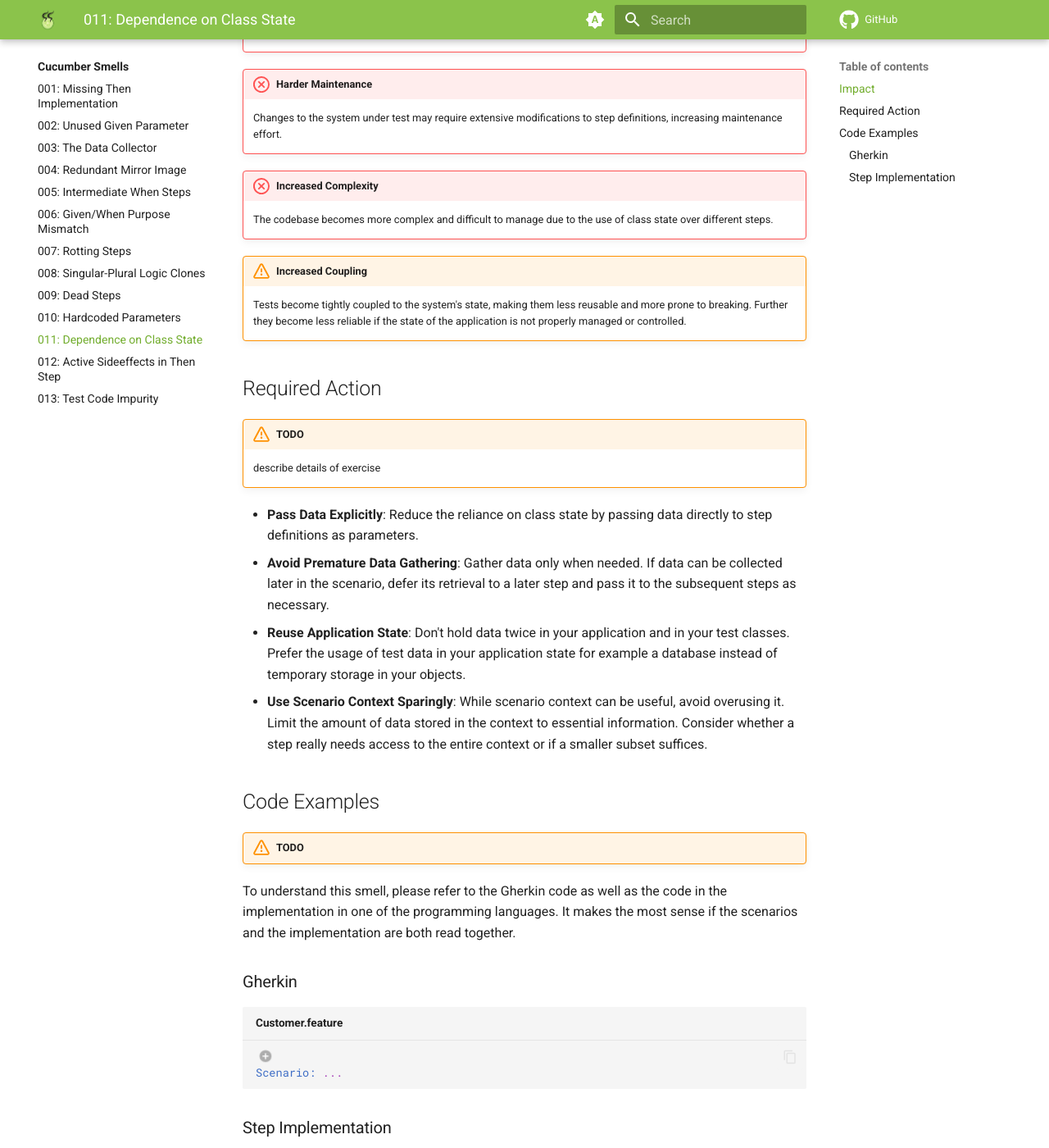
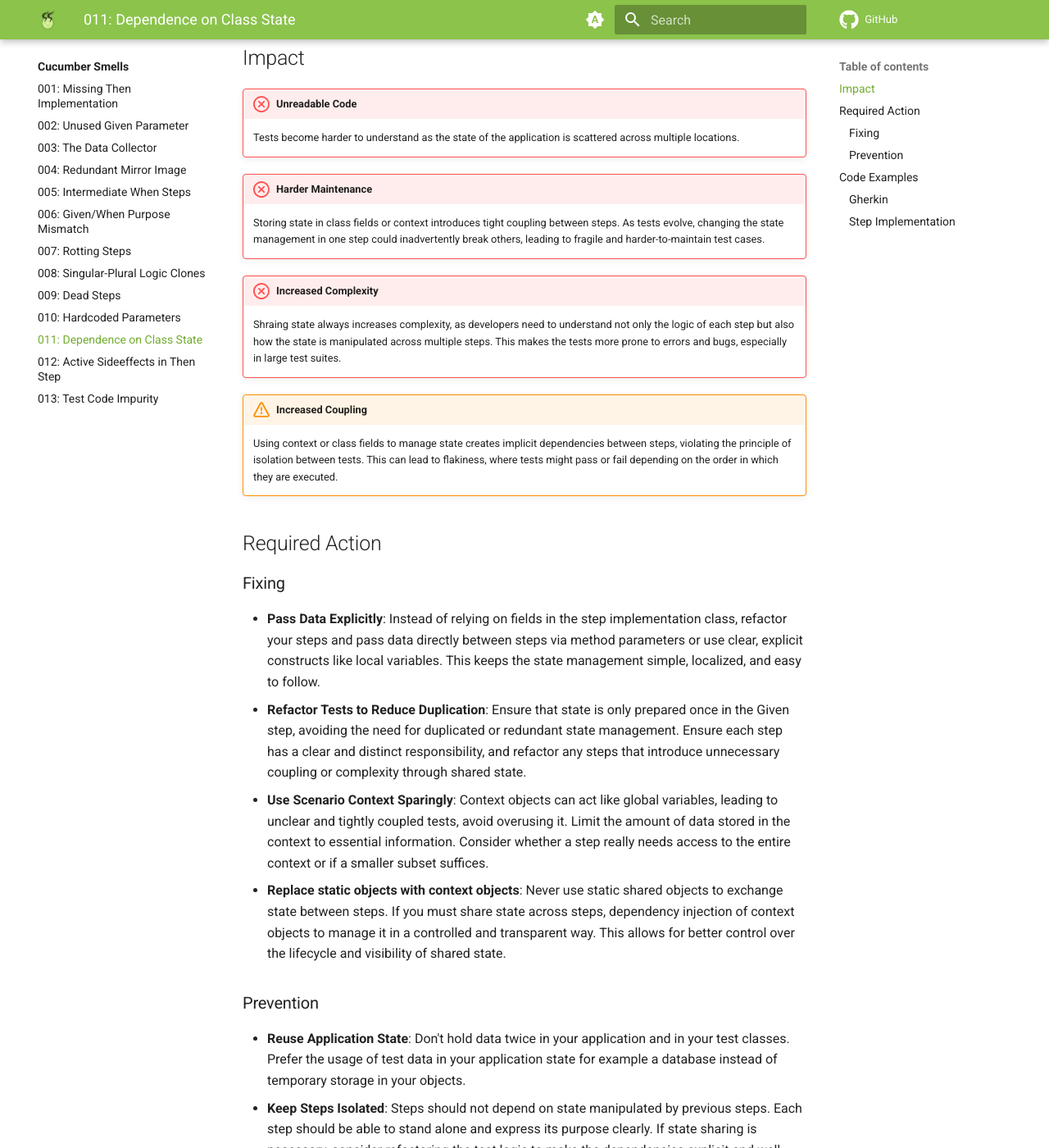
Before and after one commit to Cucumber-Diseases/cucumber-diseases.github.io, an MkDocs documentation site: the page built from docs/smells/011-dependence-on-class-state.md, in a window 1280 px wide and 1400 px high, scrolled down 445 px. Shown: the whole window at 82% size. Built offline with MkDocs 1.6.1 and Material for MkDocs 9.7.7, drawn with Linux system fonts in a browser that asks for light colours; some of the changed text lies outside the part shown.

Commit message:
update description of smell 11

```diff
--- a/docs/smells/011-dependence-on-class-state.md
+++ b/docs/smells/011-dependence-on-class-state.md
@@ -1,5 +1,5 @@
 # 011: Dependence on Class State
-This code smell occurs when everything is stored either in a context or in the fields of your step implementation. Often, this state is even duplicated because we prepared the state of the application previously. This can lead to tightly coupled tests that are difficult to maintain and understand.
+The "Dependence on Class State" occurs when step definitions rely heavily on class fields or context objects to store and share data between steps. Often, this state is duplicated or overlaps with previously prepared data in the application, leading to unnecessary complexity. In this scenario, the state is stored either in the fields of the step definition class or in a shared context object, which is akin to a global variable. This approach introduces hidden dependencies between steps and can result in tightly coupled tests where the behavior of one step is implicitly tied to the internal state managed by the class or context. This creates a brittle test structure where understanding and maintaining the state becomes challenging, especially as the test suite grows.
 
 ## Impact
 
@@ -7,23 +7,29 @@
     Tests become harder to understand as the state of the application is scattered across multiple locations.
 
 !!! failure "Harder Maintenance"
-    Changes to the system under test may require extensive modifications to step definitions, increasing maintenance effort.
+    Storing state in class fields or context introduces tight coupling between steps. As tests evolve, changing the state management in one step could inadvertently break others, leading to fragile and harder-to-maintain test cases.
 
 !!! failure "Increased Complexity"
-    The codebase becomes more complex and difficult to manage due to the use of class state over different steps.
+    Shraing state always increases complexity, as developers need to understand not only the logic of each step but also how the state is manipulated across multiple steps. This makes the tests more prone to errors and bugs, especially in large test suites.
 
 !!! warning "Increased Coupling"
-    Tests become tightly coupled to the system's state, making them less reusable and more prone to breaking. Further they become less reliable if the state of the application is not properly managed or controlled.
+    Using context or class fields to manage state creates implicit dependencies between steps, violating the principle of isolation between tests. This can lead to flakiness, where tests might pass or fail depending on the order in which they are executed.
 
 ## Required Action
 
-!!! warning "TODO"
-    describe details of exercise
+### Fixing
 
-* **Pass Data Explicitly**: Reduce the reliance on class state by passing data directly to step definitions as parameters.
+* **Pass Data Explicitly**: Instead of relying on fields in the step implementation class, refactor your steps and pass data directly between steps via method parameters or use clear, explicit constructs like local variables. This keeps the state management simple, localized, and easy to follow.
+* **Refactor Tests to Reduce Duplication**: Ensure that state is only prepared once in the Given step, avoiding the need for duplicated or redundant state management. Ensure each step has a clear and distinct responsibility, and refactor any steps that introduce unnecessary coupling or complexity through shared state.
+* **Use Scenario Context Sparingly**: Context objects can act like global variables, leading to unclear and tightly coupled tests, avoid overusing it. Limit the amount of data stored in the context to essential information. Consider whether a step really needs access to the entire context or if a smaller subset suffices.
+* **Replace static objects with context objects**: Never use static shared objects to exchange state between steps. If you must share state across steps, dependency injection of context objects to manage it in a controlled and transparent way. This allows for better control over the lifecycle and visibility of shared state.
+
+### Prevention
+
+* **Reuse Application State**: Don't hold data twice in your application and in your test classes. Prefer the usage of test data in your application state for example a database instead of temporary storage in your objects.
+* **Keep Steps Isolated**: Steps should not depend on state manipulated by previous steps. Each step should be able to stand alone and express its purpose clearly. If state sharing is necessary, consider refactoring the test logic to make the dependencies explicit and well-defined.
 * **Avoid Premature Data Gathering**: Gather data only when needed. If data can be collected later in the scenario, defer its retrieval to a later step and pass it to the subsequent steps as necessary.
-* **Reuse Application State**: Don't hold data twice in your application and in your test classes. Prefer the usage of test data in your application state for example a database instead of temporary storage in your objects.
-* **Use Scenario Context Sparingly**: While scenario context can be useful, avoid overusing it. Limit the amount of data stored in the context to essential information. Consider whether a step really needs access to the entire context or if a smaller subset suffices.
+
 
 ## Code Examples
 !!! warning "TODO"
```
